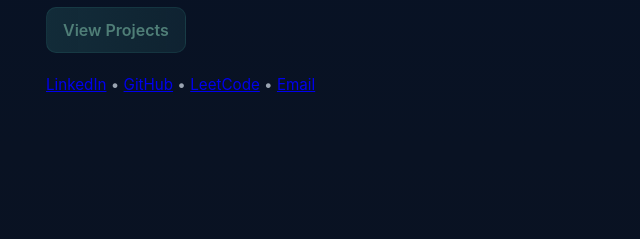
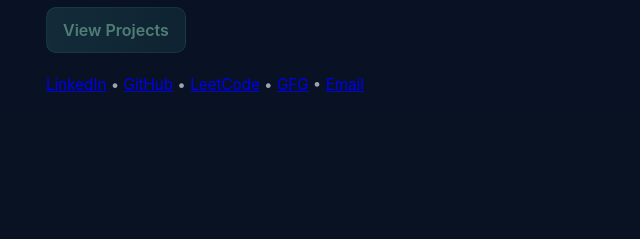
Before and after one commit to Rahulpanda54/portfolio, a plain HTML site: page index.html in a window 1280 px wide. Shown: the part 248-487 px from the top of the page, 44-684 px from the left. Drawn offline with Linux system fonts and the light colour scheme.

Commit message:
Update index.html

```diff
--- a/index.html
+++ b/index.html
@@ -42,6 +42,7 @@
             <a href="https://linkedin.com/in/rahul-panda-23bab7278" target="_blank" rel="noopener">LinkedIn</a> •
             <a href="https://github.com/Rahulpanda54" target="_blank" rel="noopener">GitHub</a> •
             <a href="https://leetcode.com/u/rahulpanda7851/" target="_blank" rel="noopener">LeetCode</a> •
+            <a href="https://www.geeksforgeeks.org/user/rahul22scsl93x/">GFG</a>  •
             <a href="mailto:rahulpanda7851@gmail.com">Email</a>
           </div>
         </div>
```
